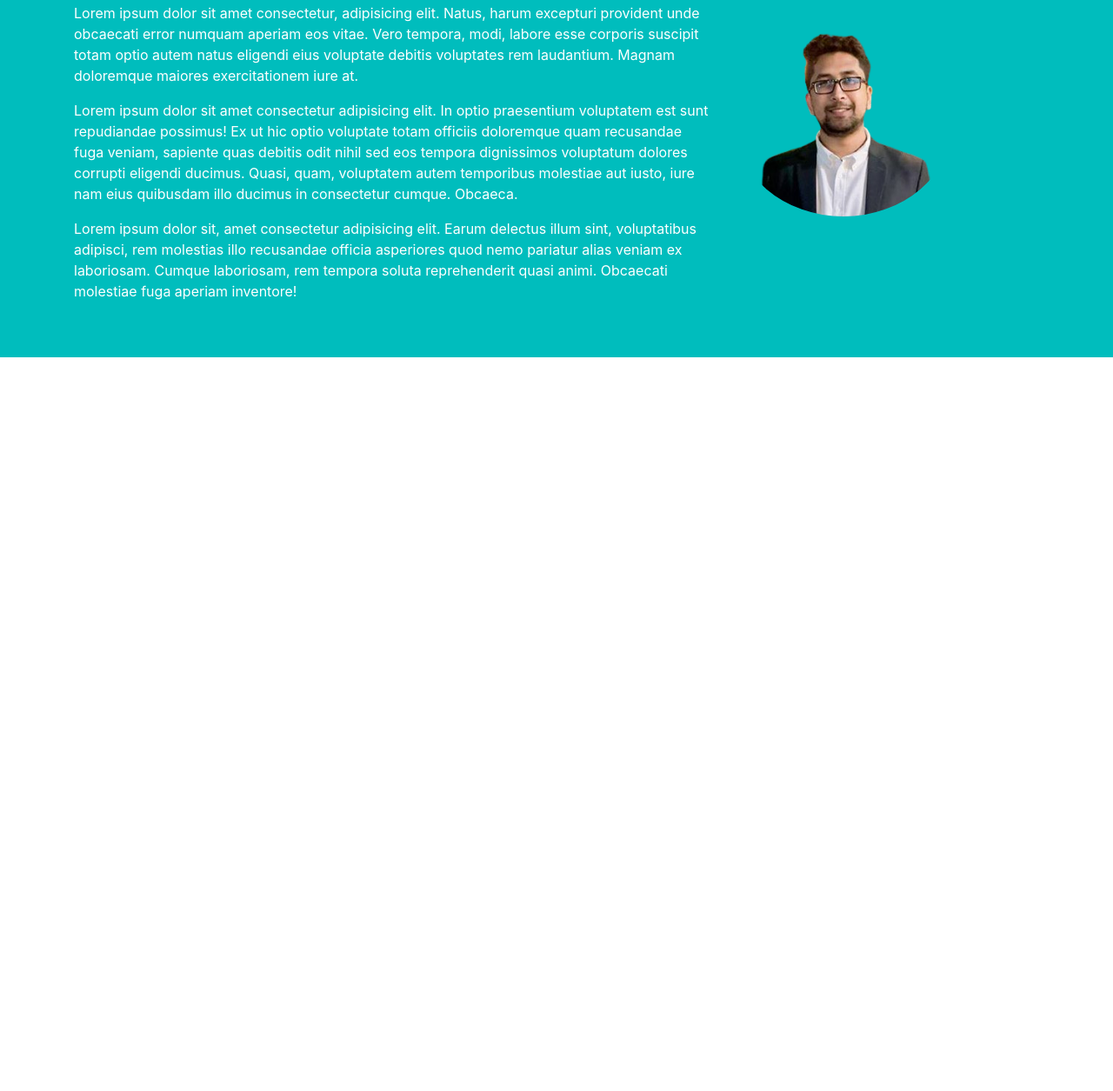
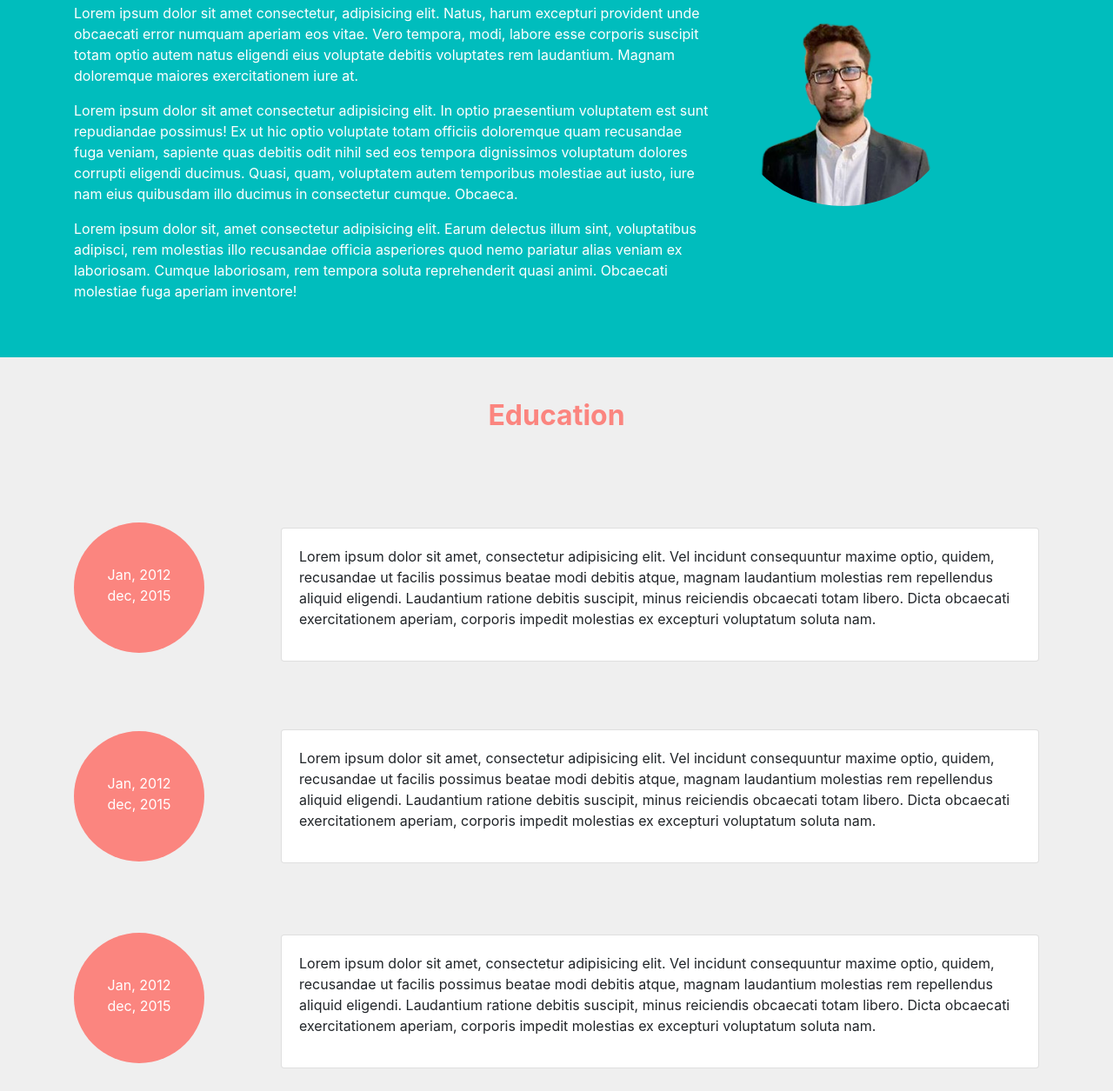
Before and after one commit to omarchisty/omarchisty.github.io, a plain HTML site: page index.html in a window 1280 px wide. Shown: the part 983-2238 px from the top of the page at 87% size. Before the commit the page ends 1394 px from the top, so only its background shows below. Drawn offline with nearby package versions, Linux system fonts and the light colour scheme.

Commit message:
Education Section

```diff
--- a/css/style.css
+++ b/css/style.css
@@ -17,3 +17,22 @@
 .about-container{
     background-color: #00BDBD;
 }
+
+.education-container{
+    background-color: #EEEE;
+}
+
+.bg-redtype{
+    background-color: #FB857F;
+}
+
+.redtype-color{
+    color: #FB857F;
+}
+
+.circle{
+    background-color: #FB857F;
+    width: 150px;
+    height: 150px;
+    border-radius: 50%;
+}
--- a/index.html
+++ b/index.html
@@ -61,22 +61,104 @@
   </nav>
 
   <!-- This is about me section -->
-   <div class="about-container">
+  <div class="about-container" id="About">
     <div class="container">
       <div class="row align-items-center justify-content-center">
         <div class="col-md-8 py-5 text-white">
           <h3>Omar Sani Chisty</h3>
           <p>Engineer & Web Developer</p>
-          <p>Lorem ipsum dolor sit amet consectetur, adipisicing elit. Natus, harum excepturi provident unde obcaecati error numquam aperiam eos vitae. Vero tempora, modi, labore esse corporis suscipit totam optio autem natus eligendi eius voluptate debitis voluptates rem laudantium. Magnam doloremque maiores exercitationem iure at.</p>
-          <p>Lorem ipsum dolor sit amet consectetur adipisicing elit. In optio praesentium voluptatem est sunt repudiandae possimus! Ex ut hic optio voluptate totam officiis doloremque quam recusandae fuga veniam, sapiente quas debitis odit nihil sed eos tempora dignissimos voluptatum dolores corrupti eligendi ducimus. Quasi, quam, voluptatem autem temporibus molestiae aut iusto, iure nam eius quibusdam illo ducimus in consectetur cumque. Obcaeca.</p>
-          <p>Lorem ipsum dolor sit, amet consectetur adipisicing elit. Earum delectus illum sint, voluptatibus adipisci, rem molestias illo recusandae officia asperiores quod nemo pariatur alias veniam ex laboriosam. Cumque laboriosam, rem tempora soluta reprehenderit quasi animi. Obcaecati molestiae fuga aperiam inventore!</p>
+          <p>Lorem ipsum dolor sit amet consectetur, adipisicing elit. Natus, harum excepturi provident unde obcaecati
+            error numquam aperiam eos vitae. Vero tempora, modi, labore esse corporis suscipit totam optio autem natus
+            eligendi eius voluptate debitis voluptates rem laudantium. Magnam doloremque maiores exercitationem iure at.
+          </p>
+          <p>Lorem ipsum dolor sit amet consectetur adipisicing elit. In optio praesentium voluptatem est sunt
+            repudiandae possimus! Ex ut hic optio voluptate totam officiis doloremque quam recusandae fuga veniam,
+            sapiente quas debitis odit nihil sed eos tempora dignissimos voluptatum dolores corrupti eligendi ducimus.
+            Quasi, quam, voluptatem autem temporibus molestiae aut iusto, iure nam eius quibusdam illo ducimus in
+            consectetur cumque. Obcaeca.</p>
+          <p>Lorem ipsum dolor sit, amet consectetur adipisicing elit. Earum delectus illum sint, voluptatibus adipisci,
+            rem molestias illo recusandae officia asperiores quod nemo pariatur alias veniam ex laboriosam. Cumque
+            laboriosam, rem tempora soluta reprehenderit quasi animi. Obcaecati molestiae fuga aperiam inventore!</p>
         </div>
-        <div class="col-md-4">
-          <img src="/img/new.png" alt="chisty" class="img-fluid rounded-circle border-light" height="300px" width="250px">
+        <div class="col-md-4 mb-4">
+          <img src="/img/new.png" alt="chisty" class="img-fluid rounded-circle border-light" height="300px"
+            width="250px">
         </div>
       </div>
     </div>
-   </div>
+  </div>
+
+  <!-- This is Our education section -->
+
+  <div class="education-container" id="Education">
+    <div class="container">
+
+      <div class="row">
+        <div class="col text-center py-5">
+          <h2 class="redtype-color font-weight-bolder">Education</h2>
+        </div>
+      </div>
+
+      <div class="row py-4 my-4 align-items-center justify-content-center">
+        <div class="col-md-2 pb-3">
+          <div class="circle text-center text-white">
+            <p class="py-5">Jan, 2012 <br>
+              dec, 2015</p>
+          </div>
+        </div>
+
+        <div class="col-md-10">
+          <div class="card ml-5">
+            <div class="card-body">
+              <p>Lorem ipsum dolor sit amet, consectetur adipisicing elit. Vel incidunt consequuntur maxime optio, quidem, recusandae ut facilis possimus beatae modi debitis atque, magnam laudantium molestias rem repellendus aliquid eligendi. Laudantium ratione debitis suscipit, minus reiciendis obcaecati totam libero. Dicta obcaecati exercitationem aperiam, corporis impedit molestias ex excepturi voluptatum soluta nam.</p>
+            </div>
+
+          </div>
+        </div>
+
+      </div>
+
+
+      <div class="row py-4 my-4 align-items-center justify-content-center">
+        <div class="col-md-2 pb-2">
+          <div class="circle text-center text-white">
+            <p class="py-5">Jan, 2012 <br>
+              dec, 2015</p>
+          </div>
+        </div>
+
+        <div class="col-md-10 pb-2">
+          <div class="card ml-5">
+            <div class="card-body">
+              <p>Lorem ipsum dolor sit amet, consectetur adipisicing elit. Vel incidunt consequuntur maxime optio, quidem, recusandae ut facilis possimus beatae modi debitis atque, magnam laudantium molestias rem repellendus aliquid eligendi. Laudantium ratione debitis suscipit, minus reiciendis obcaecati totam libero. Dicta obcaecati exercitationem aperiam, corporis impedit molestias ex excepturi voluptatum soluta nam.</p>
+            </div>
+
+          </div>
+        </div>
+
+      </div>
+
+      <div class="row py-4 align-items-center justify-content-center">
+        <div class="col-md-2 pb-2">
+          <div class="circle text-center text-white">
+            <p class="py-5">Jan, 2012 <br>
+              dec, 2015</p>
+          </div>
+        </div>
+
+        <div class="col-md-10">
+          <div class="card ml-5">
+            <div class="card-body">
+              <p>Lorem ipsum dolor sit amet, consectetur adipisicing elit. Vel incidunt consequuntur maxime optio, quidem, recusandae ut facilis possimus beatae modi debitis atque, magnam laudantium molestias rem repellendus aliquid eligendi. Laudantium ratione debitis suscipit, minus reiciendis obcaecati totam libero. Dicta obcaecati exercitationem aperiam, corporis impedit molestias ex excepturi voluptatum soluta nam.</p>
+            </div>
+
+          </div>
+        </div>
+
+      </div>
+
+    </div>
+  </div>
 
   <!-- Optional JavaScript -->
   <!-- jQuery first, then Popper.js, then Bootstrap JS -->
```
